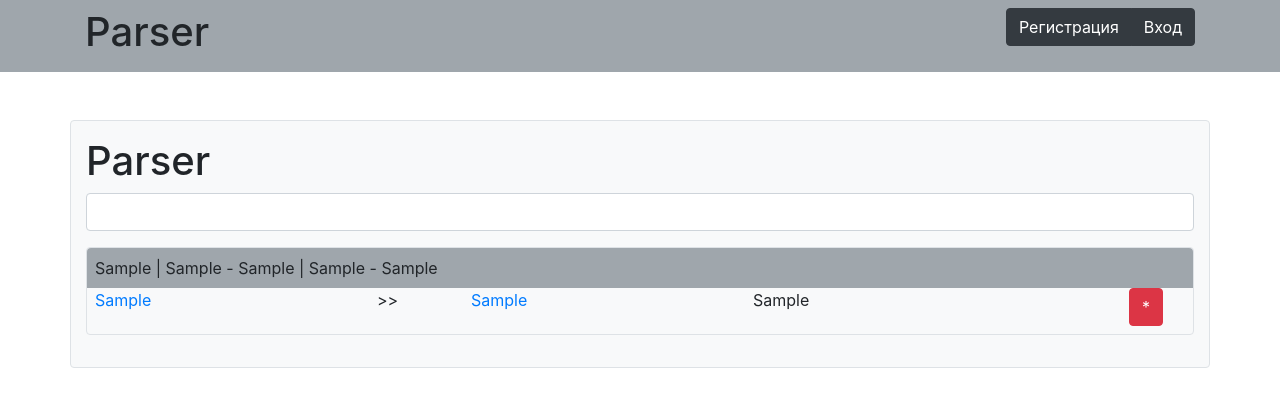
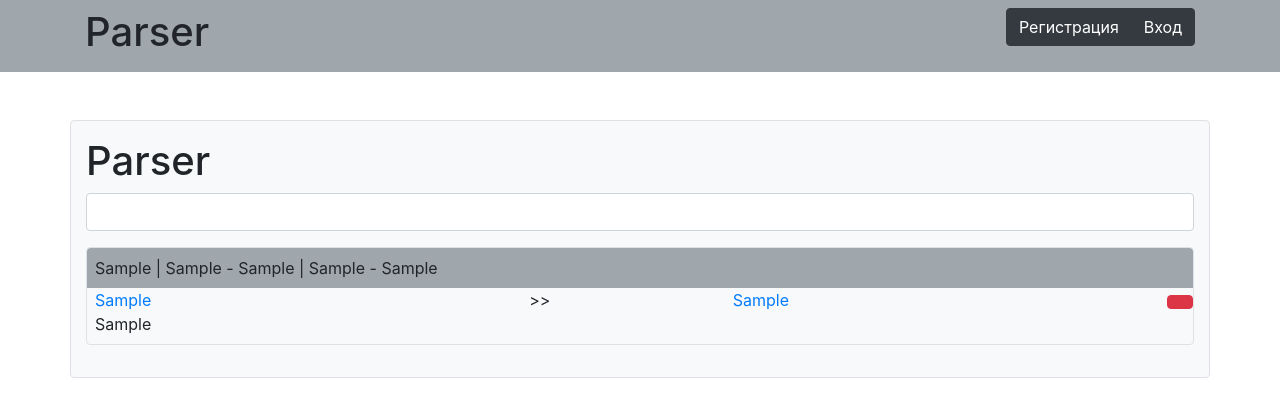
Before and after one commit to AlexanderIvanov20/TelegramBotParser, a Django app: page / in a window 1280 px wide. Shown: the top 417 px of the page. Run offline with Django 3.2, Linux system fonts and the light colour scheme; tables that the repository leaves empty hold one stand-in row (values such as "Sample post"); some libraries are stand-ins or nearby versions.

Commit message:
deletion start & pagination

```diff
--- a/telegram_parser/templates/parser/mainpage.html
+++ b/telegram_parser/templates/parser/mainpage.html
@@ -19,15 +19,20 @@
             <div class="col-sm-5 col-md-3">
                 <a href="{{ comment.customer_link }}">{{ comment.customer }}</a>
             </div>
-            <div class="col-sm-1 col-md-1">>></div>
+            <div class="col-sm-auto">>></div>
             <div class="col-sm-5 col-md-3">
                 <a href="{{ comment.recipient_link }}">{{ comment.recipient }}</a>
             </div>
-            <div class="col-sm-12 col-md-4">
+            <div class="col-sm-1 col-md-auto">
+                <form action="" method="post">
+                    {% csrf_token %}
+                    <input type="hidden" name="method" value="delete">
+                    <input type="hidden" name="comment_id" value="{{ comment.id }}">
+                    <button class="btn btn-danger" type="submit"><i class="fas fa-trash-alt"></i></button>
+                </form>
+            </div>
+            <div class="col-sm-12">
                 {{ comment.short }}
-            </div>
-            <div class="col-sm-1 col-md-1">
-                <button class="btn btn-danger">*</button>
             </div>
         </div>
     </div>
--- a/telegram_parser/templates/wrapper.html
+++ b/telegram_parser/templates/wrapper.html
@@ -6,6 +6,7 @@
     <meta name="viewport" content="width=device-width, initial-scale=1.0">
     <meta http-equiv="X-UA-Compatible" content="ie=edge">
     <link rel="stylesheet" href="{% static 'frameworks/bootstrap.min.css' %}">
+    <link rel="stylesheet" href="{% static 'frameworks/fontawesome/css/all.css' %}">
     <title>{{ title }}</title>
 </head>
 <body>
@@ -14,7 +15,6 @@
 
     {% endblock main %}
 
-
 {% block relations %}
 
 {% endblock relations %}
--- a/telegram_parser/urls.py
+++ b/telegram_parser/urls.py
@@ -1,9 +1,10 @@
 from django.urls import path
-from .views import Index, detailed, profiles
+from .views import Index, detailed, Profiles, Payment
 
 
 urlpatterns = [
     path('', Index.as_view(), name='index'),
     path('detailed/<comment_id>', detailed, name='detailed'),
-    path('profiles', profiles, name='profiles')
+    path('profiles', Profiles.as_view(), name='profiles'),
+    path('payment', Payment.as_view(), name='payment')
 ]
--- a/telegram_parser/views.py
+++ b/telegram_parser/views.py
@@ -1,17 +1,23 @@
 from django.views import View
-from django.shortcuts import render
+from django.shortcuts import render, get_object_or_404
 from .models import TelegramParserComment
 from users.models import Profile
+from .liq_sdk import LiqPay
 
 
 class Index(View):
     def get(self, request):
         data = request.GET
         comments = TelegramParserComment.objects.all()
+
+        if 'page' in data:
+            interval = 30 * int(data['page'])
+            comments = TelegramParserComment.objects.all()[interval - 30:interval]
         context = {
             'title': 'Комментарии',
             'comments': comments
         }
+        # pages =
         return render(request, 'parser/mainpage.html', context)
 
     def post(self, request):
@@ -31,10 +37,37 @@ def detailed(request, comment_id):
     return render(request, 'parser/detailed.html', context)
 
 
-def profiles(request):
-    profiles = Profile.objects.all()
-    context = {
-        'title': 'Профили',
-        'profiles': profiles
-    }
-    return render(request, 'parser/profiles.html', context)
+class Profiles(View):
+    def get(self, request):
+        profiles = Profile.objects.all()
+        context = {
+            'title': 'Профили',
+            'profiles': profiles
+        }
+        return render(request, 'parser/profiles.html', context)
+
+
+class Payment(View):
+    def get(self, request):
+        data = request.GET
+        if 'id_user' in data:
+            profile = get_object_or_404(Profiles, id_user=data.get('id_user'))
+        else:
+            pass
+        liqpay = LiqPay(
+            'sandbox_i41551166851',
+            'sandbox_TQuWlo3gIC9Vz9fchAq9qrdPGJz3segJzpNpD1N7'
+        )
+        form = liqpay.cnb_form({
+            "action": "hold",
+            "amount": "99",
+            "currency": "UAH",
+            "description": f"Premium account(1 month) for user",
+            "order_id": "order_id_2",
+            "version": "3"
+        })
+        context = {
+            'title': 'Оплата',
+            'form': form
+        }
+        return render(request, 'paymentpage.html', context)
```
